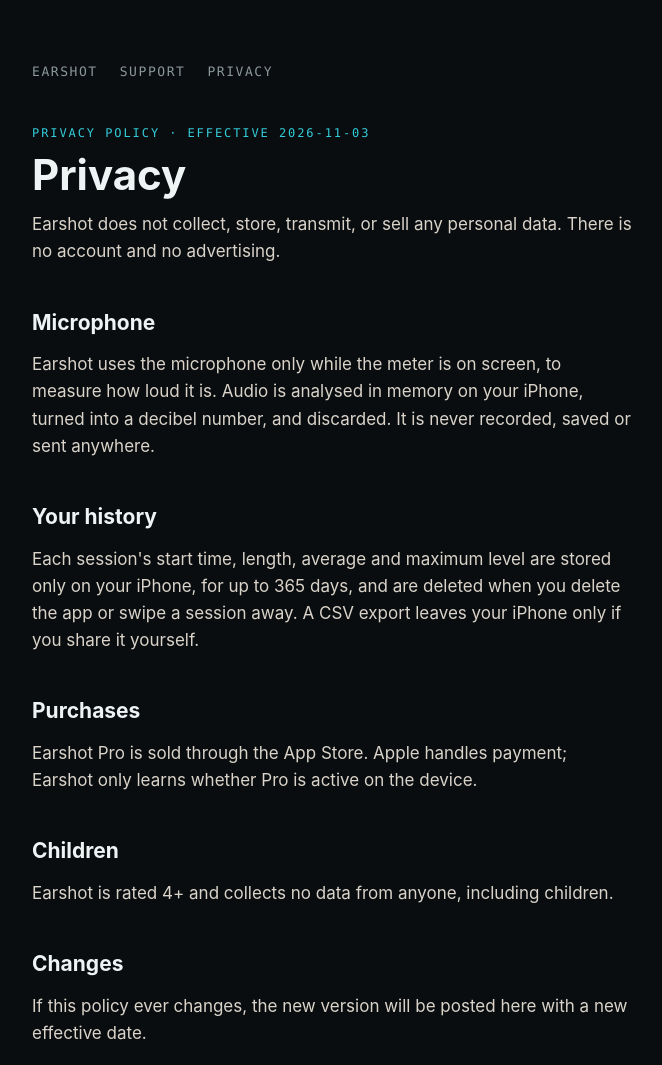
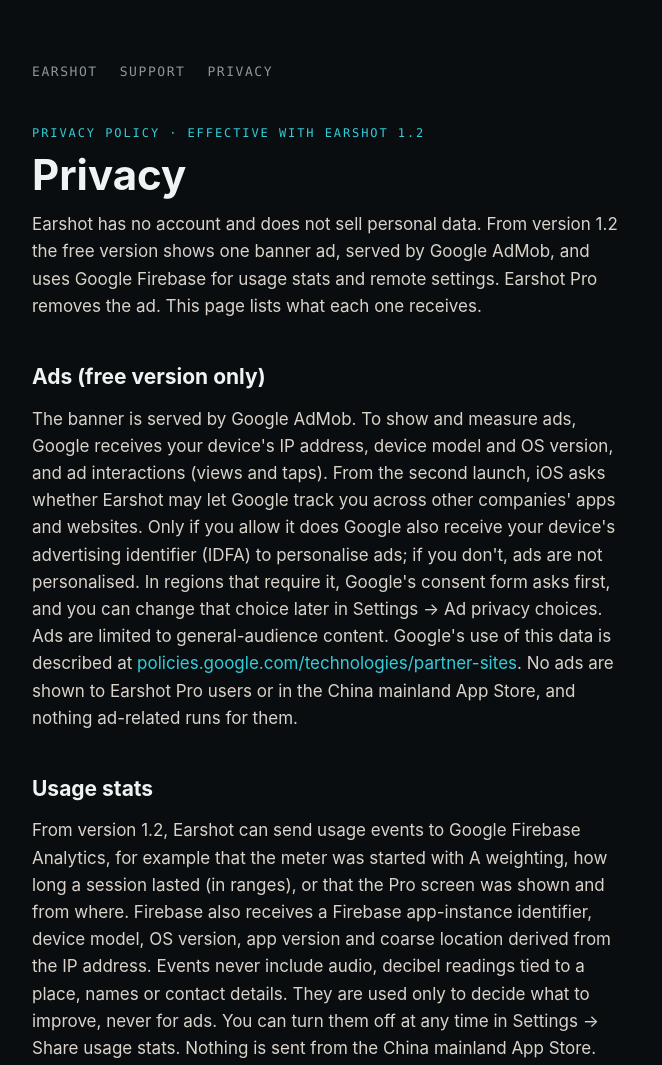
Before and after one commit to zhuhuihuihui/earshot-site, a plain HTML site: page privacy.html in a window 1280 px wide. Shown: the top 1065 px of the page, without its empty margins (308-970 px from the left). Drawn offline with Linux system fonts and the light colour scheme.

Commit message:
Privacy and home copy for Earshot 1.2 (AdMob banner, Firebase); merge on 1.2 release
Co-Authored-By: Claude Opus 5.5 <noreply@anthropic.com>

```diff
--- a/privacy.html
+++ b/privacy.html
@@ -1,11 +1,13 @@
 <!doctype html><html lang="en"><head><meta charset="utf-8"><meta name="viewport" content="width=device-width,initial-scale=1"><title>Earshot — Privacy Policy</title><link rel="stylesheet" href="style.css"></head><body><main>
 <nav><a href="./">Earshot</a><a href="support">Support</a><a href="privacy">Privacy</a></nav>
-<p class="k">Privacy policy · effective 2026-11-03</p><h1>Privacy</h1>
-<p>Earshot does not collect, store, transmit, or sell any personal data. There is no account and no advertising.</p>
+<p class="k">Privacy policy · effective with Earshot 1.2</p><h1>Privacy</h1>
+<p>Earshot has no account and does not sell personal data. From version 1.2 the free version shows one banner ad, served by Google AdMob, and uses Google Firebase for usage stats and remote settings. Earshot Pro removes the ad. This page lists what each one receives.</p>
+<h2>Ads (free version only)</h2><p>The banner is served by Google AdMob. To show and measure ads, Google receives your device's IP address, device model and OS version, and ad interactions (views and taps). From the second launch, iOS asks whether Earshot may let Google track you across other companies' apps and websites. Only if you allow it does Google also receive your device's advertising identifier (IDFA) to personalise ads; if you don't, ads are not personalised. In regions that require it, Google's consent form asks first, and you can change that choice later in Settings → Ad privacy choices. Ads are limited to general-audience content. Google's use of this data is described at <a href="https://policies.google.com/technologies/partner-sites">policies.google.com/technologies/partner-sites</a>. No ads are shown to Earshot Pro users or in the China mainland App Store, and nothing ad-related runs for them.</p>
+<h2>Usage stats</h2><p>From version 1.2, Earshot can send usage events to Google Firebase Analytics, for example that the meter was started with A weighting, how long a session lasted (in ranges), or that the Pro screen was shown and from where. Firebase also receives a Firebase app-instance identifier, device model, OS version, app version and coarse location derived from the IP address. Events never include audio, decibel readings tied to a place, names or contact details. They are used only to decide what to improve, never for ads. You can turn them off at any time in Settings → Share usage stats. Nothing is sent from the China mainland App Store.</p>
 <h2>Microphone</h2><p>Earshot uses the microphone only while the meter is on screen, to measure how loud it is. Audio is analysed in memory on your iPhone, turned into a decibel number, and discarded. It is never recorded, saved or sent anywhere.</p>
 <h2>Your history</h2><p>Each session's start time, length, average and maximum level are stored only on your iPhone, for up to 365 days, and are deleted when you delete the app or swipe a session away. A CSV export leaves your iPhone only if you share it yourself.</p>
 <h2>Purchases</h2><p>Earshot Pro is sold through the App Store. Apple handles payment; Earshot only learns whether Pro is active on the device.</p>
-<h2>Children</h2><p>Earshot is rated 4+ and collects no data from anyone, including children.</p>
+<h2>Children</h2><p>Earshot is rated 4+. It is not directed at children, ads are limited to general-audience content, and it asks for no names, contact details or location.</p>
 <h2>Changes</h2><p>If this policy ever changes, the new version will be posted here with a new effective date.</p>
 <h2>Contact</h2><p>Questions: open an issue at <a href="https://github.com/zhuhuihuihui/earshot-site/issues">github.com/zhuhuihuihui/earshot-site/issues</a>.</p>
 <footer>© 2026 Scott Zhu</footer></main></body></html>
```
Also changed, not shown: index.html (+1 -1 lines).
